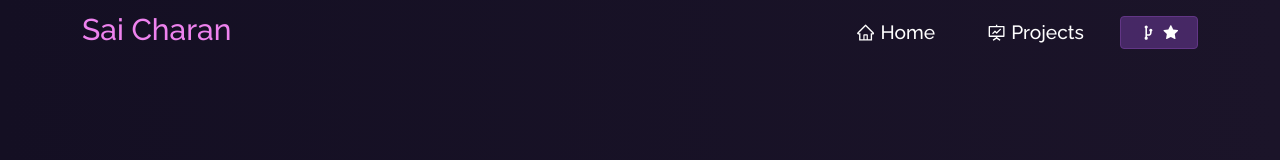
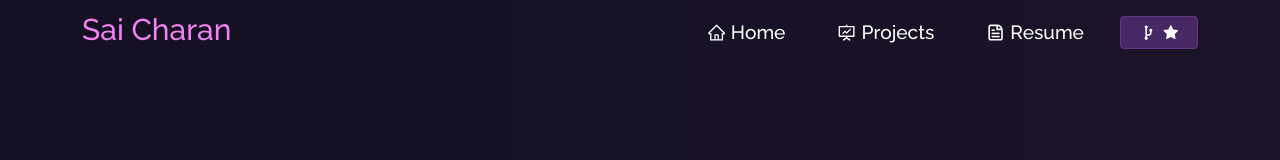
Before and after one commit to saicharan1901/my-portfolio, a React (Create React App) app: page / in a window 1280 px wide. Shown: the top 160 px of the page. Built offline with nearby package versions, Linux system fonts and the light colour scheme.

Commit message:
Update Navbar.js

```diff
--- a/src/components/Navbar.js
+++ b/src/components/Navbar.js
@@ -26,6 +26,10 @@ function NavBar() {
     } else {
       updateNavbar(false);
     }
+  }
+  const openInNewTab = (url) => {
+    const newWindow = window.open(url, '_blank', 'noopener,noreferrer')
+    if (newWindow) newWindow.opener = null
   }
 
   window.addEventListener("scroll", scrollHandler);
@@ -74,15 +78,15 @@ function NavBar() {
               </Nav.Link>
             </Nav.Item>
 
-            {/* <Nav.Item>
+            <Nav.Item>
               <Nav.Link
                 as={Link}
                 to="/resume"
-                onClick={() => updateExpanded(false)}
+                onClick={() => openInNewTab('https://drive.google.com/file/d/1LpwBILKzU_-lsyU2MBgufiL-oB6cY5d-/view?usp=share_link')}
               >
                 <CgFileDocument style={{ marginBottom: "2px" }} /> Resume
               </Nav.Link>
-            </Nav.Item> */}
+            </Nav.Item>
 
             <Nav.Item className="fork-btn">
               <Button
```
